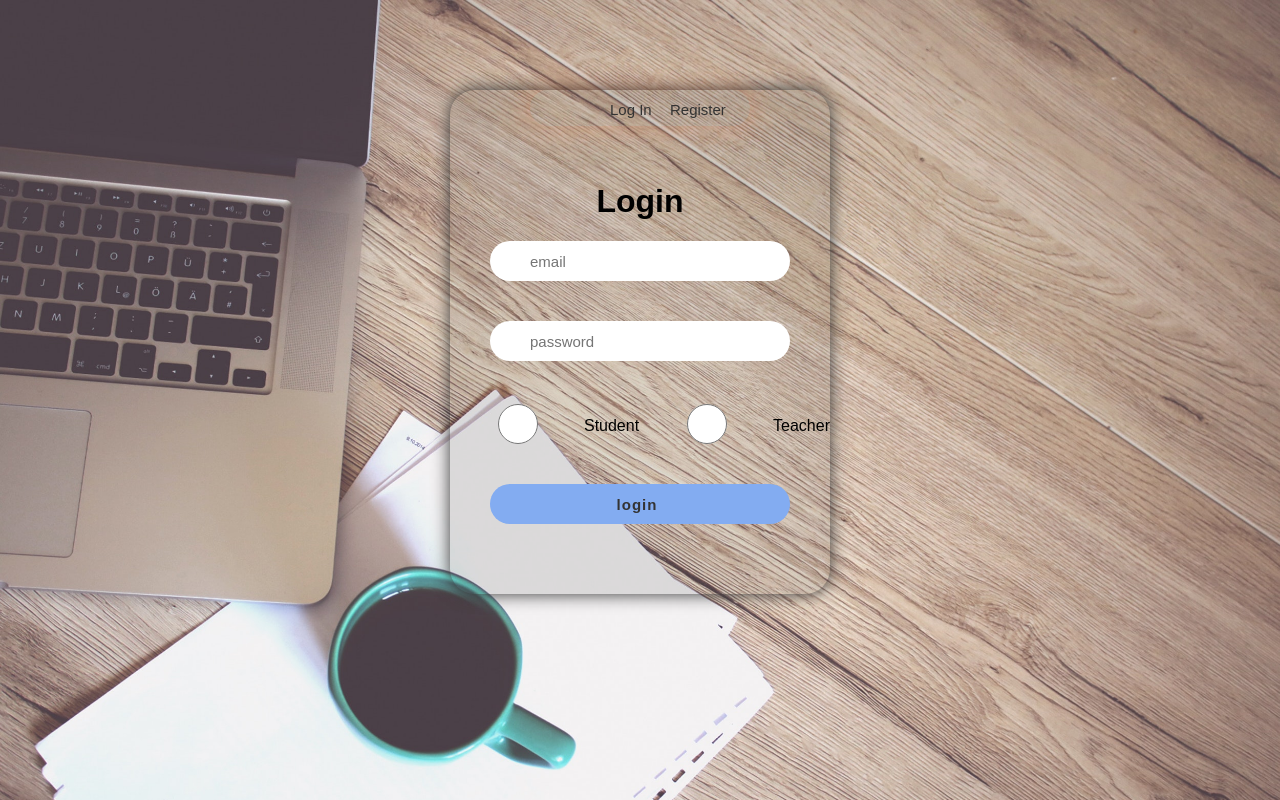
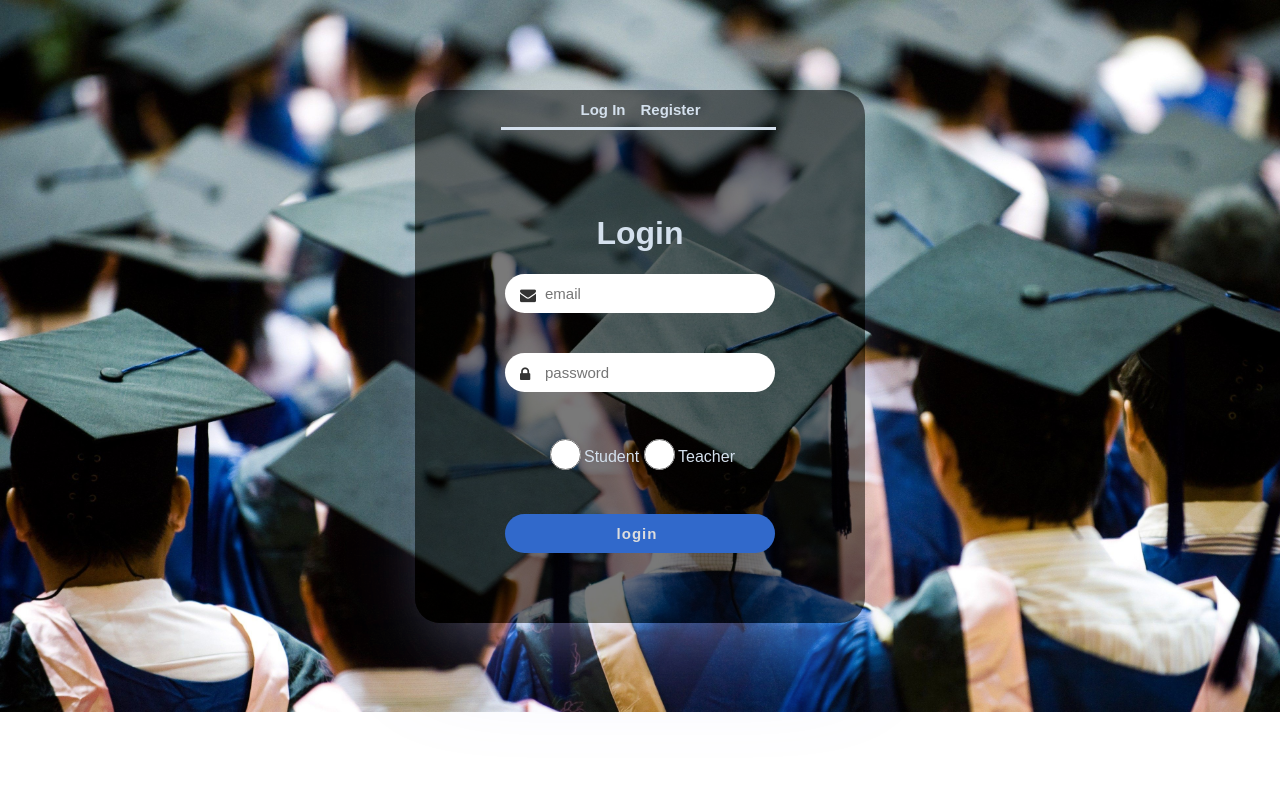
Before and after one commit to m-kmail/courses-final-bit, a React (Create React App) app: page / in a window 1280 px wide. Built offline with nearby package versions, Linux system fonts and the light colour scheme.

Commit message:
css login register

```diff
--- a/public/index.html
+++ b/public/index.html
@@ -10,6 +10,7 @@
       content="Web site created using create-react-app"
     />
     <link rel="apple-touch-icon" href="%PUBLIC_URL%/logo192.png" />
+    <link rel="stylesheet" href="https://cdnjs.cloudflare.com/ajax/libs/font-awesome/4.7.0/css/font-awesome.min.css">
     <!--
       manifest.json provides metadata used when your web app is installed on a
       user's mobile device or desktop. See https://developers.google.com/web/fundamentals/web-app-manifest/
--- a/server.js
+++ b/server.js
@@ -29,4 +29,3 @@ app.use("/", api);
 app.listen(5000, () => {
   console.log("working on port 5000");
 });
-//izzat
--- a/src/App.js
+++ b/src/App.js
@@ -28,7 +28,6 @@ class App extends Component {
     let user = null;
     try {
       user = await axios.post("http://localhost:5000/user", userinfo);
-      console.log(user);
     } catch (err) {
       return null;
     }
--- a/src/components/Login.js
+++ b/src/components/Login.js
@@ -53,7 +53,6 @@ class Login extends Component {
     return (
       <div className="container">
         <div className="button-box">
-          <div id="btn"></div>
           <Link to="/">
             <button type="button" className="toggle-btn" id="lgin">
               Log In
@@ -66,14 +65,13 @@ class Login extends Component {
           </Link>
         </div>
         <div className="main">
-          <div id="login">
-            <h1>Login</h1>
           <div className="Error" style={this.state.errorStyle}>
             Invalid Email or Password
           </div>
           <div className="Error" style={this.state.blankStyle}>
             Please Fill All The Fields
           </div>
+          <h1>Login</h1>
           <span>
             <i className="fa fa-envelope"></i>
             <input
@@ -100,19 +98,9 @@ class Login extends Component {
           <br></br>
 
           <div className="roll" id="radios" onChange={this.valuechanged}>
-              <input
-                type="radio"
-                className="roll"
-                value="Student"
-                name="roll"
-              />
+            <input type="radio" className="roll" value="Student" name="roll" />
             <p className="radiotext">Student</p>
-              <input
-                type="radio"
-                className="roll"
-                value="Teacher"
-                name="roll"
-              />
+            <input type="radio" className="roll" value="Teacher" name="roll" />
             <p className="radiotext">Teacher</p>
           </div>
 
@@ -121,7 +109,6 @@ class Login extends Component {
           </button>
         </div>
       </div>
-      </div>
     );
   }
 }
--- a/src/components/Register.js
+++ b/src/components/Register.js
@@ -77,7 +77,6 @@ class Register extends Component {
     return (
       <div className="container">
         <div className="button-box">
-          <div id="btn"></div>
           <Link to="/">
             <button type="button" className="toggle-btn" id="lgin">
               Log In
@@ -90,7 +89,6 @@ class Register extends Component {
           </Link>
         </div>
         <div className="main">
-          <div id="register">
           <div className="Error" style={this.state.errorStyle}>
             Invalid Email or Password
           </div>
@@ -135,12 +133,7 @@ class Register extends Component {
           </span>
           <br></br>
           <div className="gender" id="radios" onChange={this.valuechanged}>
-              <input
-                type="radio"
-                className="gender"
-                value="Male"
-                name="gender"
-              />
+            <input type="radio" className="gender" value="Male" name="gender" />
             <p className="radiotext">Male</p>
             <input
               type="radio"
@@ -155,7 +148,6 @@ class Register extends Component {
           </button>
         </div>
       </div>
-      </div>
     );
   }
 }
--- a/src/styles/home.css
+++ b/src/styles/home.css
@@ -1,62 +1,39 @@
-.button-box{
-    width: 220px;
-    height: 36.8px;
-    margin: 35px auto;
-    position: relative;
-    box-shadow: 0 0 20px 9px #ff61241f;
-    border-radius: 30px;
-}
-
-.toggle-btn{
-    width: 50px;
-    padding: 10px 30px;
-    cursor: pointer;
-    background: transparent;
-    border: 0;
-    outline: none;
-    position: relative;
-     white-space: nowrap;
-   text-align: center;
-}
-
-.btn{
-    left: 0;
-    position: absolute;
-    width: 110px;
-    height: 100px;
-    border-radius: 30px;
-    transition: .5s;
-}
-
 body {
 	font-family: sans-serif;
-	background-image: url("../b7.jpg");
+	background-image: url("../bg.jpeg");
 	background-repeat: no-repeat;
 	overflow: hidden;
 	background-size:cover;
 }
-
 .container {
-	width: 380px;
+	width: 450px;
 	margin:7% auto;
 	border-radius: 25px;
-	background-color: rgba(0,0,0,0.1);
-	box-shadow: 0 0 17px #333;
+	background-color: rgba(0, 0, 0, 0.527);
+	box-shadow: rgba(128, 128, 234, 0.25) 0px 50px 100px -20px, rgba(255, 255, 255, 0.3) 0px 30px 60px -30px;
 }
-
-.header h1 {
-	color: #333;
-	font-size: 45px;
-	margin-bottom: 80px;
+.button-box{
+    width: 220px;
+    height: 37px;
+    margin: 19% ;
+    position: relative;
+	border-bottom: 3px solid;
+	padding-right: 55px;
+	color: rgb(212, 224, 237);
 }
-
-.header {
-	text-align: center;
-	padding-top: 75px;
+.toggle-btn{
+    width: 50px;
+    padding: 0px 30px;
+    cursor: pointer;
+    background: transparent;
+    position: relative;
+     white-space: nowrap;
+   text-align: center;
+   color: rgb(212, 224, 237);
+	font-weight: bold;
 }
-
-.main {
-	text-align: center;
+h1{
+	color: rgb(212, 224, 237);
 }
 .Error{
     display: none;
@@ -65,24 +42,34 @@ body {
 }
 
 .main input, button {
-	width: 300px;
-	height: 40px;
+	width: 270px;
+	height: 39px;
 	border:none;
 	outline: none;
 	padding-left: 40px;
 	box-sizing: border-box;
 	font-size: 15px;
-	color: #333;
+	color: rgb(63, 62, 66);
 	margin-bottom: 40px;
-    border-radius: 24px;
+    border-radius: 20px;
+}
+.gender{
+width: 190px;
+padding-left: 130px;
+}
+.roll{
+	width: 190px;
+	padding-left: 130px;
 }
 
 .main button {
 	padding-left: 0;
-	background-color: #83acf1;
+	background-color: #3169cb;
 	letter-spacing: 1px;
-	font-weight: bold;
+	font-weight:900;
 	margin-bottom: 70px;
+	color: #ddd;
+
 }
 
 .main button:hover {
@@ -93,9 +80,9 @@ body {
 	box-shadow: 2px 2px 5px #555;
 	background-color: #ddd;
 }
-
 .main span {
 	position: relative;
+
 }
 
 .main i {
@@ -104,25 +91,9 @@ body {
 	color: #333;
 	font-size: 16px;
 	top: 2px;
+
 }
-
-.main{
-    overflow: hidden;
-}
-
 #radios{
     display: flex;
+	color: rgb(212, 224, 237);
 }
-
-#student, #teacher{
-width: 50px;
-margin-left: 40px;
-box-shadow: none;
-}
-
-.radioText{
-font-size: 20px;
-}
-.singleradio{
-    margin: 0px;
-}
```
Also changed, not shown: src/b7.jpg (deleted), src/bg.jpeg (added). Lines whose indentation alone changed are shown as unchanged.
